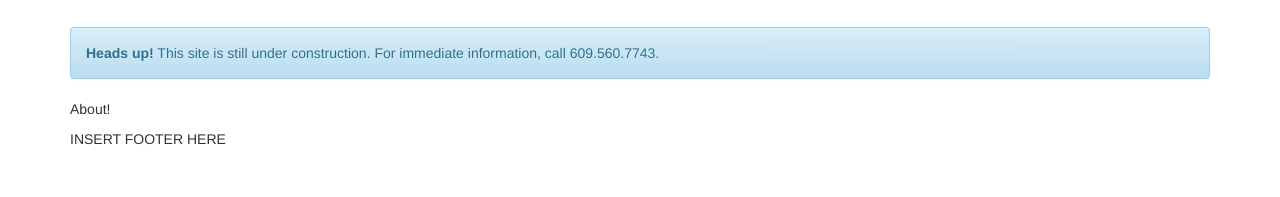
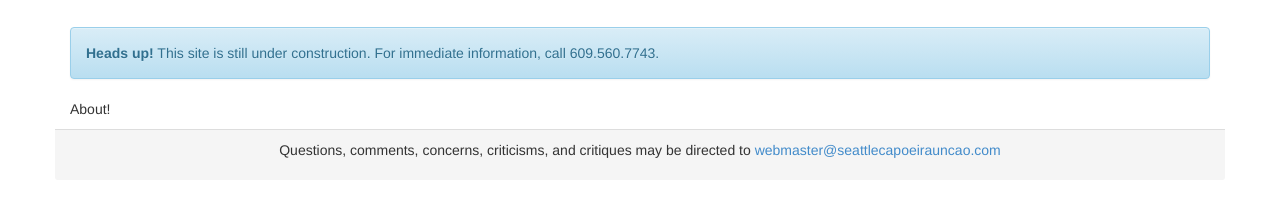
Before and after one commit to sgennaoui/sgennaoui.github.io, a plain HTML site: page about.html in a window 1280 px wide. Shown: the part 53-250 px from the top of the page. Drawn offline with nearby package versions, Linux system fonts and the light colour scheme; a script that the page names is missing.

Commit message:
Update footer
Updates the footer for all pages.

```diff
--- a/about.html
+++ b/about.html
@@ -61,7 +61,11 @@
 
       <p>About!</p>
 
-      <p> INSERT FOOTER HERE </p>
+      <footer class="row">
+        <div class="panel-footer text-center">
+          <p>Questions, comments, concerns, criticisms, and critiques may be directed to <a href="mailto:webmaster@seattlecapoeirauncao.com">webmaster@seattlecapoeirauncao.com</a></p>
+        </div>
+      </footer>
     </div> <!-- /container -->
 
     <!-- Bootstrap core JavaScript
```
Also changed, not shown: index.html (+5 -1 lines), photos.html (+5 -1 lines).
